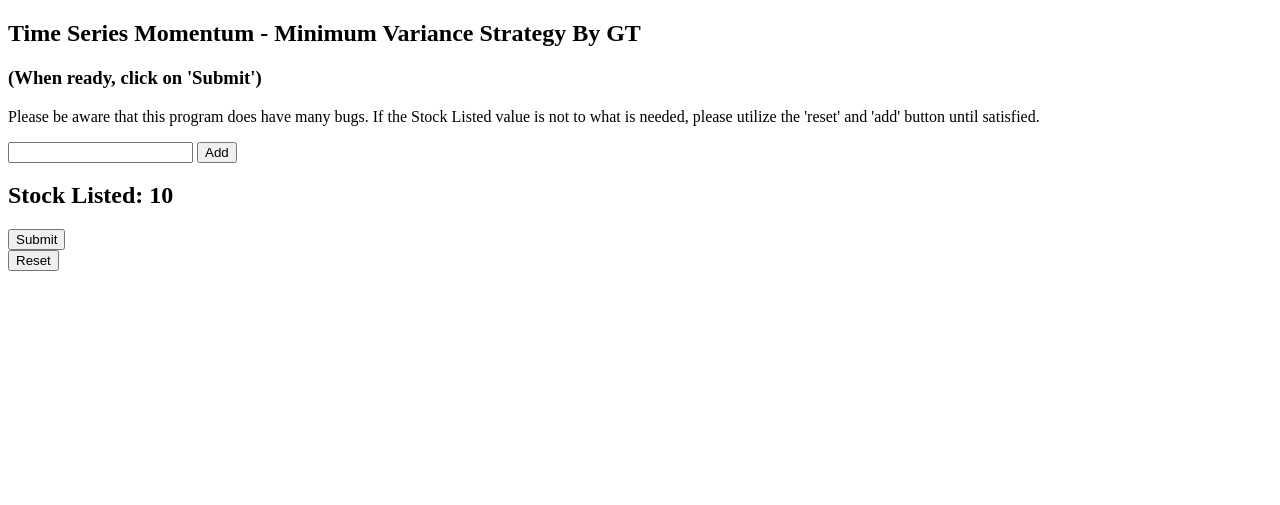
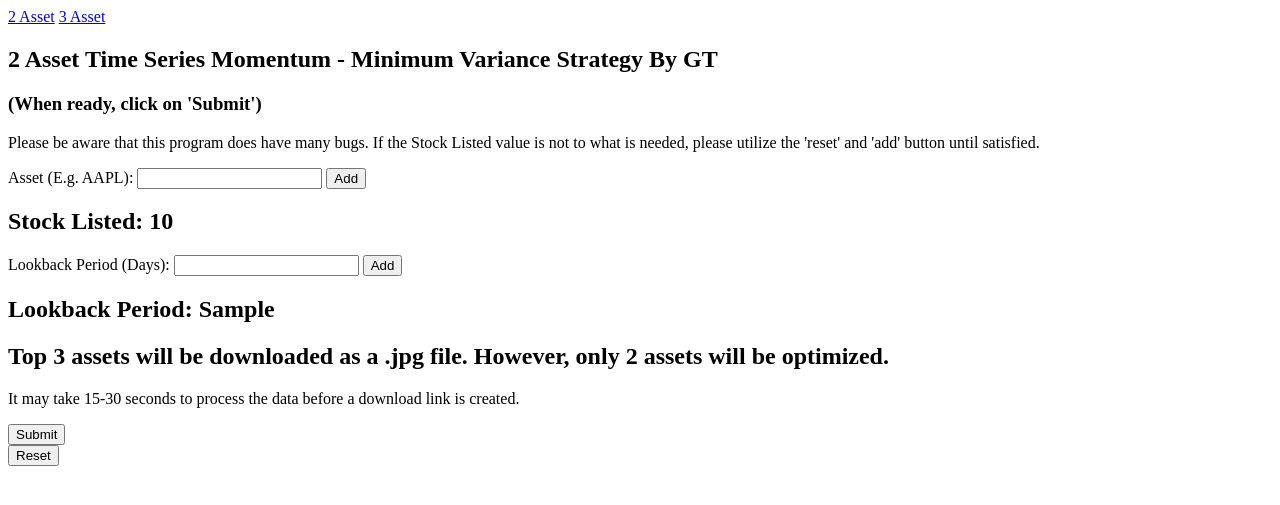
Before and after one commit to gateTang/TSM-Minimum-Investment-Strategy, a Flask app: template templates/home.html in a window 1280 px wide. Shown: the top 505 px of the page. Run offline with Flask 2, Linux system fonts and the light colour scheme; the template is opened without the code that fills it: most values are stand-ins (such as "Sample title", 1, 10 or a date in 2020).

Commit message:
Add files via upload

```diff
--- a/templates/home.html
+++ b/templates/home.html
@@ -6,18 +6,32 @@
   </head>
 
   <body>
+    <div class="topnav" style="margin:0; position: relative; display: inline-block">
+      <a href="2Asset">2 Asset</a>
+      <a href="3Asset">3 Asset</a>
+    </div>
+    <h2><b>2 Asset Time Series Momentum - Minimum Variance Strategy By GT</b>
+      <h3>(When ready, click on 'Submit') </h3>
+      <p>Please be aware that this program does have many bugs. If the Stock Listed value is not to what is needed, please utilize the 'reset' and 'add' button until satisfied.</p>
+      </h2>
     <form method = "POST">
-        <h2><b>Time Series Momentum - Minimum Variance Strategy By GT</b>
-        <h3>(When ready, click on 'Submit') </h3>
-        <p>Please be aware that this program does have many bugs. If the Stock Listed value is not to what is needed, please utilize the 'reset' and 'add' button until satisfied.</p>
-        </h2> <input type = "text" name="amount">
+        Asset (E.g. AAPL): <input type = "text" name="amount">
         <input type = "submit" value="Add">
     </form>
     <h2>Stock Listed: <b>{{stockListed}}</b></h2>
+
+    <form method="POST">
+      Lookback Period (Days): <input type="text" name="lookBackPeriod">
+      <input type = "submit" value="Add">
+    </form>
+    <h2>Lookback Period: <b>{{lookBackPeriod}}</b></h2>
+    <h2> Top 3 assets will be downloaded as a .jpg file. However, only 2 assets will be optimized.</h2>
+    <p>It may take 15-30 seconds to process the data before a download link is created.</p>
     <form method="POST"'>
       <input type="hidden" id="submitState" name="submitState" value="1">
       <input type="submit">
     </form>
+
     <form method="POST"'>
       <input type="hidden" id="resetState" name="resetState" value="1">
       <input type="submit" value="Reset">
```
